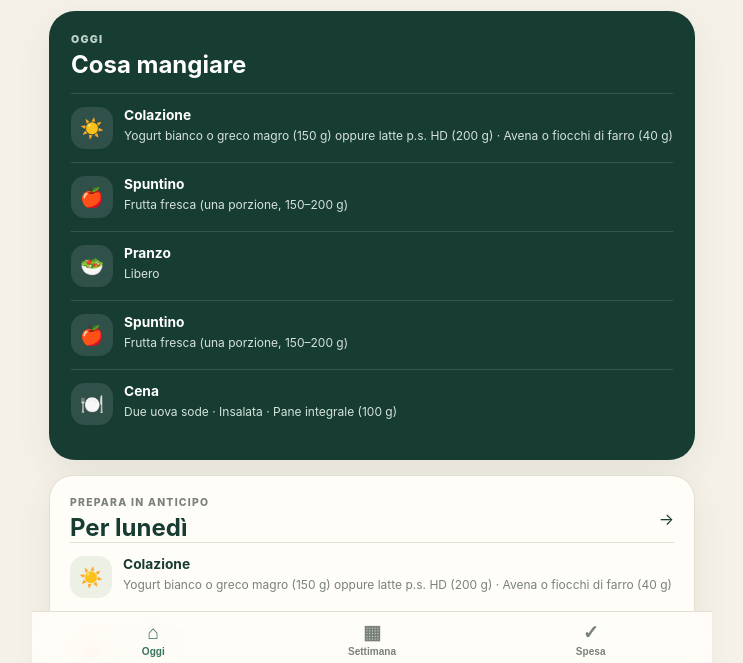
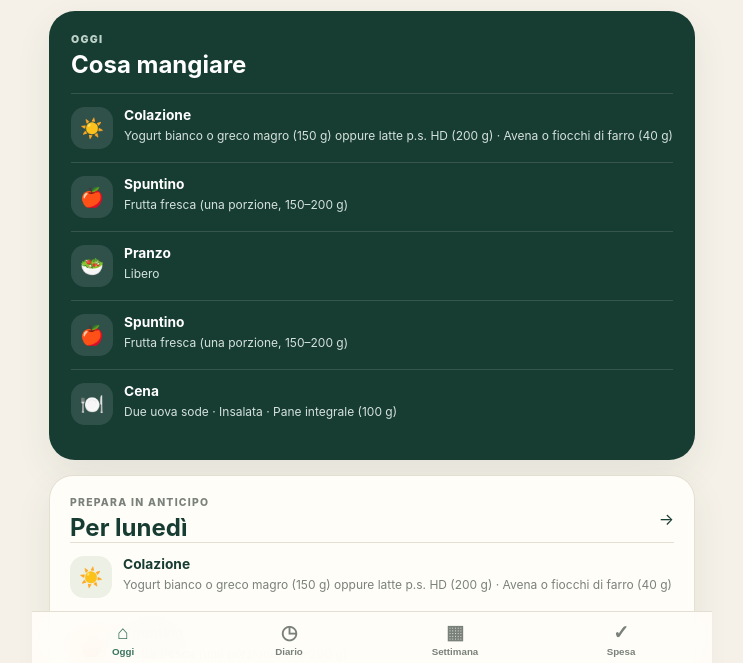
Before and after one commit to AWKMAURO/piano_alimentare, a plain HTML site: page index.html in a window 1280 px wide. Shown: the part 135-798 px from the top of the page, without its empty margins (268-1011 px from the left). Drawn offline with Linux system fonts and the light colour scheme.

Commit message:
Attiva Diario e calcolo calorie

```diff
--- a/index.html
+++ b/index.html
@@ -1,8 +1,8 @@
-<!doctype html><html lang="it"><head><meta charset="UTF-8"><meta name="viewport" content="width=device-width,initial-scale=1,viewport-fit=cover"><meta name="theme-color" content="#f5f1e8"><meta name="apple-mobile-web-app-capable" content="yes"><meta name="apple-mobile-web-app-title" content="Il mio piano"><title>Il mio piano</title><link rel="manifest" href="manifest.webmanifest"><link rel="apple-touch-icon" href="icon.svg"><link rel="stylesheet" href="styles.css"></head><body>
+<!doctype html><html lang="it"><head><meta charset="UTF-8"><meta name="viewport" content="width=device-width,initial-scale=1,viewport-fit=cover"><meta name="theme-color" content="#f5f1e8"><meta name="apple-mobile-web-app-capable" content="yes"><meta name="apple-mobile-web-app-title" content="Il mio piano"><title>Il mio piano</title><link rel="manifest" href="manifest.webmanifest"><link rel="apple-touch-icon" href="icon.svg"><link rel="stylesheet" href="styles.css"><link rel="stylesheet" href="diary.css"><link rel="stylesheet" href="diary-backup.css"></head><body>
 <div class="shell"><header><div><p class="eyebrow">PIANO ALIMENTARE</p><h1>Il mio piano</h1></div><button class="round" id="settingsButton" aria-label="Informazioni">i</button></header><main>
 <section class="page active" data-page="today"><div class="date-head"><button id="previousDay">‹</button><div><p id="fullDate"></p><h2 id="dayName"></h2></div><button id="nextDay">›</button></div><section class="hero"><p>OGGI</p><h2>Cosa mangiare</h2><div id="todayMeals"></div></section><section class="tomorrow-card"><div class="section-title"><div><p class="eyebrow">PREPARA IN ANTICIPO</p><h2 id="tomorrowTitle">Per domani</h2></div><span>→</span></div><div id="tomorrowMeals"></div></section><aside class="daily-note">💧 Frutta: 150–200 g a porzione · Olio EVO: 3 cucchiai al giorno</aside></section>
 <section class="page" data-page="week"><div class="page-heading"><p class="eyebrow">SETTE GIORNI</p><h2>La tua settimana</h2><p>Tocca un giorno per vedere tutti i pasti.</p></div><div id="weekList"></div></section>
 <section class="page" data-page="shopping"><div class="page-heading"><p class="eyebrow">LISTA SETTIMANALE</p><h2>Lista della spesa</h2><p id="shoppingProgress"></p></div><div class="shopping-actions"><button id="hideChecked">Nascondi presi</button><button id="resetShopping">Ripristina</button></div><div id="shoppingList"></div><form id="addItemForm"><input id="newItem" maxlength="60" placeholder="Aggiungi un prodotto"><button>+</button></form></section>
 </main></div><nav><button class="active" data-nav="today"><span>⌂</span>Oggi</button><button data-nav="week"><span>▦</span>Settimana</button><button data-nav="shopping"><span>✓</span>Spesa</button></nav>
 <dialog id="infoDialog"><div class="dialog-card"><div class="dialog-head"><h2>Informazioni</h2><button id="closeInfo">×</button></div><p>Questa app riporta fedelmente il piano alimentare caricato. Non sostituisce le indicazioni della professionista che lo ha preparato.</p><p>I dati e la lista della spesa restano su questo dispositivo.</p><button class="primary" id="exportShopping">Esporta lista</button></div></dialog>
-<script src="app.js"></script><script>if('serviceWorker' in navigator)navigator.serviceWorker.register('./sw.js')</script></body></html>
+<script src="app.js"></script><script src="diary.js"></script><script src="diary-backup.js"></script><script>if('serviceWorker' in navigator)navigator.serviceWorker.register('./sw.js')</script></body></html>
```
